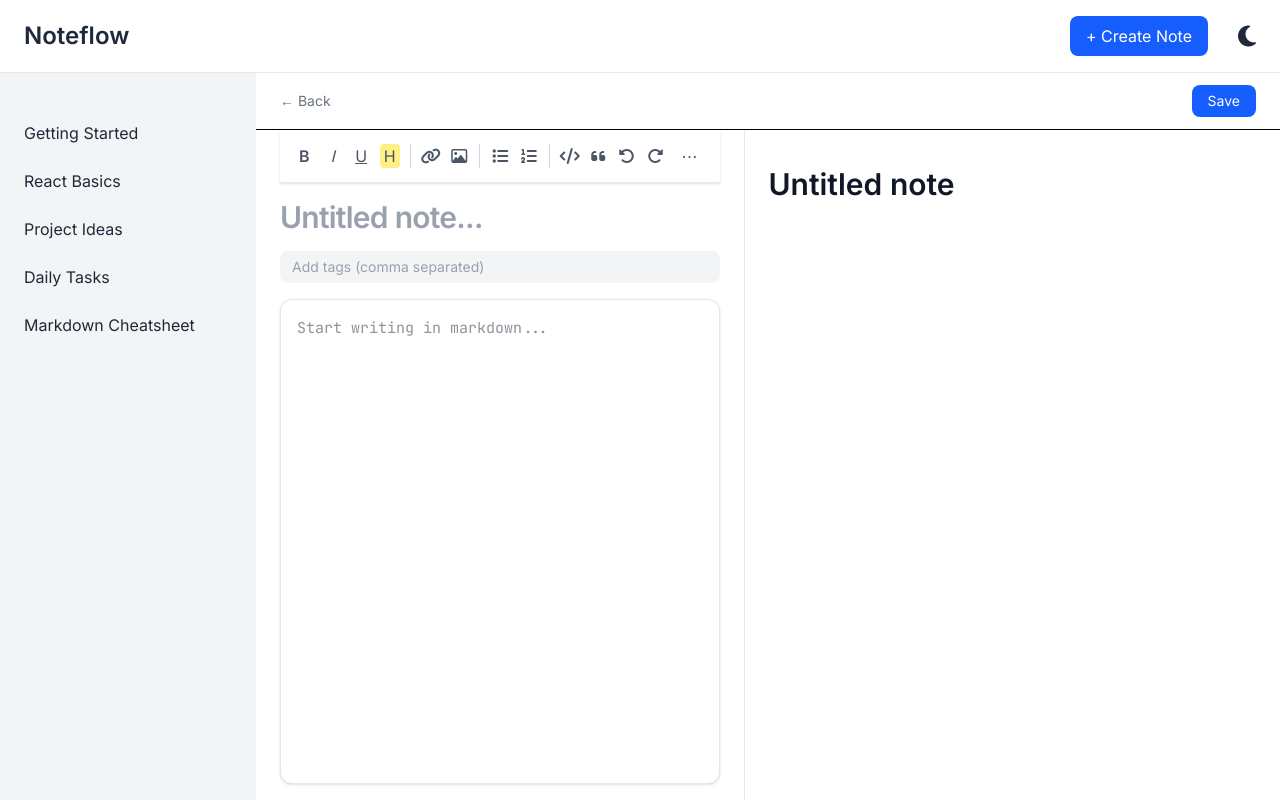
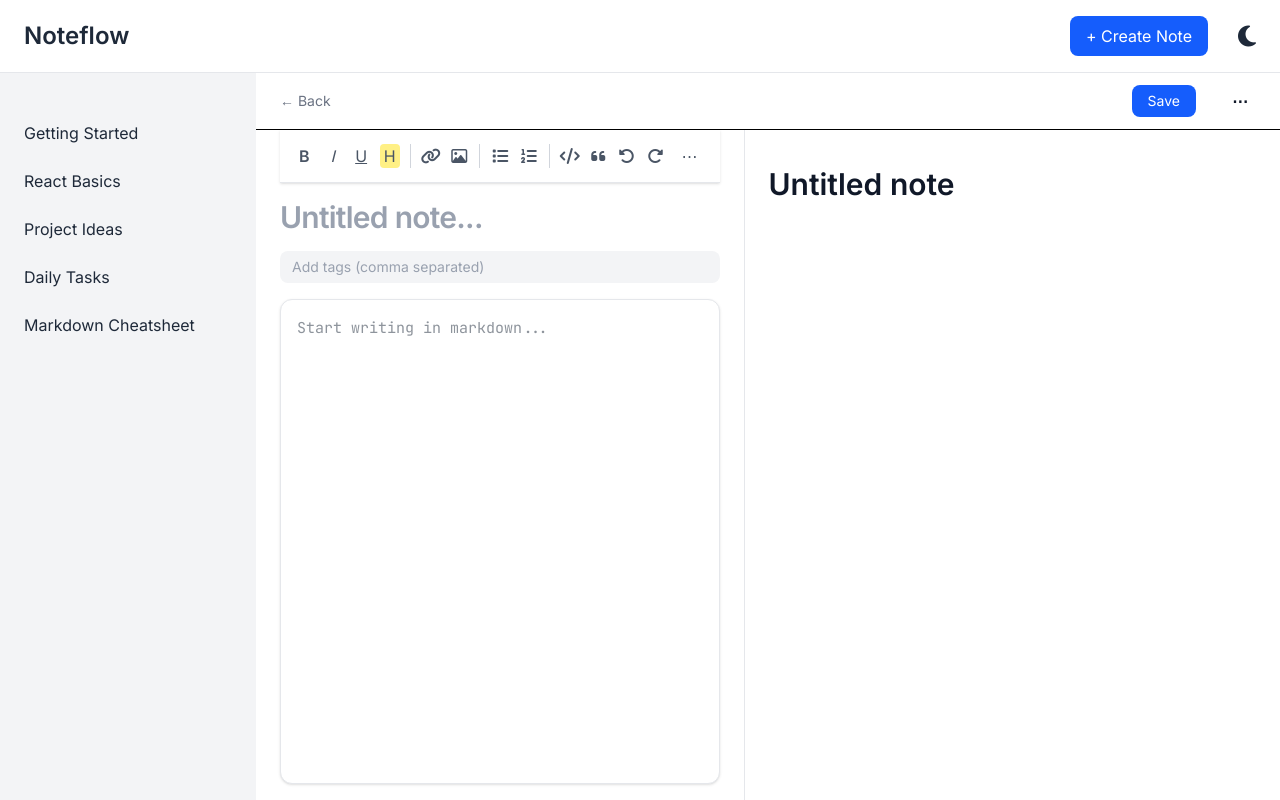
Before and after one commit to bhargablinx/noteflow, a React (Vite) app: page / in a window 1280 px wide. Both pictures are taken after a click on the button "+ Create Note". Built offline with nearby package versions, Linux system fonts and the light colour scheme.

Commit message:
Add delete and download dropdown menu not the functionality yet

```diff
--- a/src/layout/Layout2.jsx
+++ b/src/layout/Layout2.jsx
@@ -17,6 +17,7 @@ export default function Layout2({ selectedNote, onBack }) {
     const [history, setHistory] = useState([]);
     const [currentIndex, setCurrentIndex] = useState(-1);
     const historyDebounceRef = useRef(null);
+    const [isMoreOptOpen, setIsMoreOptOpen] = useState(false);
 
     useEffect(() => {
         if (!selectedNote?.id) return;
@@ -344,12 +345,38 @@ export default function Layout2({ selectedNote, onBack }) {
                     {saveStatus === "saved" && "Saved ✓"}
                 </span>
 
+                <div className="flex items-center gap-7">
                     <button
                         onClick={handleSave}
                         className="bg-blue-600 hover:bg-blue-700 text-white px-4 py-1.5 rounded-lg text-sm"
                     >
                         Save
                     </button>
+                    <div className="relative">
+                        <button
+                            onClick={() => setIsMoreOptOpen((prev) => !prev)}
+                            className="text-gray-900 dark:text-gray-300 font-extrabold px-2 py-1 rounded hover:bg-gray-200 dark:hover:bg-gray-700"
+                        >
+                            ⋯
+                        </button>
+
+                        {isMoreOptOpen && (
+                            <div className="absolute right-0 mt-2 w-40 bg-white dark:bg-gray-800 border border-gray-200 dark:border-gray-700 rounded-lg shadow-lg z-50 py-1">
+                                {/* Download */}
+                                <button className="flex items-center gap-2 w-full px-3 py-2 text-sm text-gray-700 dark:text-gray-300 hover:bg-gray-100 dark:hover:bg-gray-700">
+                                    <i className="fa-solid fa-download"></i>
+                                    Download
+                                </button>
+
+                                {/* Delete */}
+                                <button className="flex items-center gap-2 w-full px-3 py-2 text-sm text-red-600 hover:bg-red-50 dark:hover:bg-red-900/30">
+                                    <i className="fa-solid fa-trash"></i>
+                                    Delete
+                                </button>
+                            </div>
+                        )}
+                    </div>
+                </div>
             </div>
 
             {/* Editor + Preview */}
```
Lines whose indentation alone changed are shown as unchanged.
